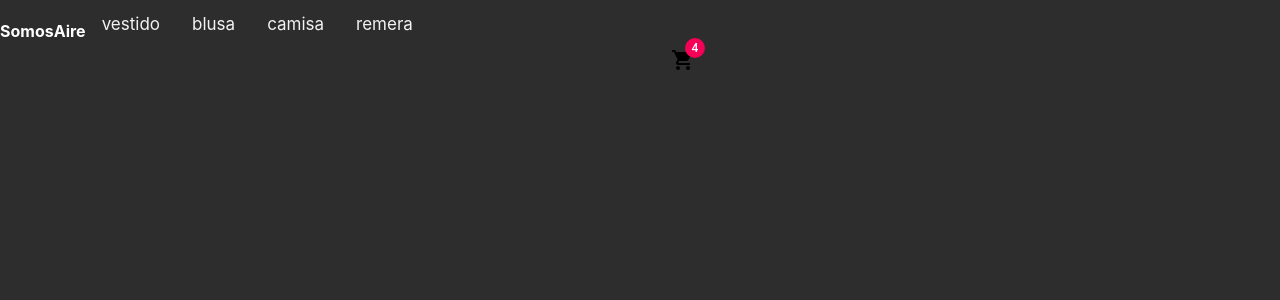
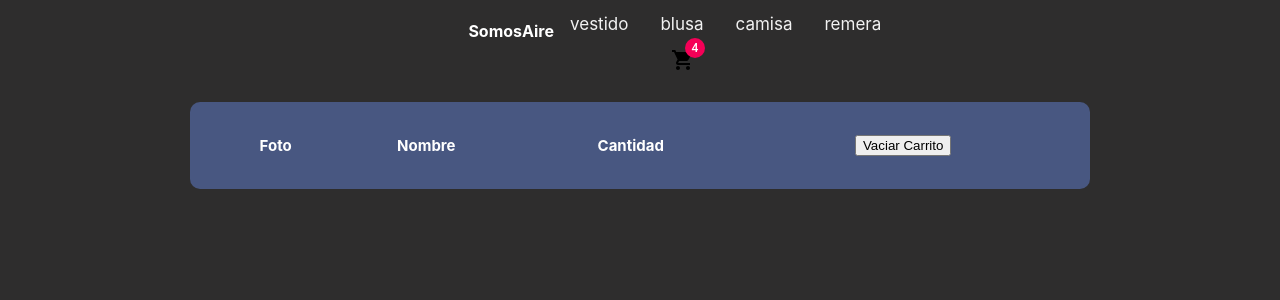
Before and after one commit to yamilapandolfini/reactYamilaCPandolfini, a React (Create React App) app: page /cart in a window 1280 px wide. Shown: the top 300 px of the page. Built offline with nearby package versions, Linux system fonts and the light colour scheme.

Commit message:
desafio cartcontext

```diff
--- a/src/App.js
+++ b/src/App.js
@@ -5,12 +5,15 @@ import NavBar from './components/NavBar';
 import ItemDetailContainer from './components/ItemDetailContainer';
 import ItemListContainer from './components/ItemListContainer';
 import ItemCount from './components/ItemCount';
+import CartContextProvider from './components/CartContext';
+import Cart from './components/Cart';
 
 
 
 const App =() => {
   return (
     <div className="App">
+      <CartContextProvider>
         <BrowserRouter>
           <NavBar/>
             <Routes>
@@ -18,8 +21,11 @@ const App =() => {
               <Route exact path='/category/:categoryId' element={<ItemListContainer/>} />
               <Route path='/detail/:paramId' element={<ItemDetailContainer />} />
               <Route path='count' element={<ItemCount/>} />
+              <Route path='/cart' element={<Cart/>} />
             </Routes>
         </BrowserRouter>
+      </CartContextProvider>
+
     </div>
   );
 }
--- /dev/null
+++ b/src/components/Cart.css
@@ -0,0 +1,16 @@
+.detalle {
+    width: 900px;
+    padding: 30px;
+    margin: 30px;
+    font-size: 15px;
+    background-color: rgb(72, 87, 129);
+    color: white;
+    border-radius: 10px;
+    align-content: center;
+    justify-content: center;
+}
+
+.detalle img {
+    width: 150px;
+    object-position: center;
+}
--- /dev/null
+++ b/src/components/Cart.js
@@ -0,0 +1,35 @@
+import React from 'react';
+import { useContext } from 'react';
+import { CartContext } from '../components/CartContext';
+import './Cart.css';
+
+const Cart = () => {
+
+    const {cart} = useContext (CartContext);
+
+    return (
+        <table class="table table-striped" className='detalle'>
+            <thead>
+                <tr>
+                <th scope="col">Foto</th>
+                <th scope="col">Nombre</th>
+                <th scope="col">Cantidad</th>
+                <th scope="col"></th>
+                <th scope="col"><button>Vaciar Carrito</button></th>
+                </tr>
+            </thead>
+            <tbody>
+            {cart.map(producto => {
+                        return <tr>
+                            <td> <img src={producto.item.priceUrl} /></td>
+                            <td> {producto.item.name} </td>
+                            <td> {producto.cantidad} </td>
+                            <td> <button>Eliminar producto</button> </td>
+                        </tr>
+            })}
+            </tbody>
+        </table>
+    )
+}
+
+export default Cart;
--- /dev/null
+++ b/src/components/CartContext.css
@@ -0,0 +1,6 @@
+.CardContextContainer {
+    justify-content: center;
+    display: flex;
+    align-items: center;
+    flex-direction: column;
+}
--- /dev/null
+++ b/src/components/CartContext.js
@@ -0,0 +1,59 @@
+import React, { createContext, useState } from "react";
+
+export const CartContext = createContext();
+
+const CartContextProvider = ({children}) => {
+
+    const [cart, setCart] = useState([]);
+
+    const getCantidad = () => {
+        let subTotal = 0;
+        cart.forEach(elemento=> {
+            console.log(elemento);
+            subTotal += elemento.cantidad
+        })
+        return subTotal;
+    }
+
+    const addItem = (producto, quantity) => {
+
+        const flag = isInCart(producto);
+        console.log(flag);
+        if (flag) {
+            let productoRepetido = cart.find (elemento => elemento.item === producto);
+            productoRepetido.cantidad += quantity;
+            let cartSinRepetido = cart.filter (elemento => elemento.item !== producto);
+            setCart([...cartSinRepetido, productoRepetido]);
+        } else {
+            setCart([...cart, {item: producto, cantidad: quantity}]);
+        }
+    }
+
+    const isInCart = (item) => {
+        console.log(item);
+        return cart.some(producto => producto.item === item );
+    }
+
+    const removeItem = (item) => {
+
+    }
+
+    const cleanCart = () => {
+
+    }
+
+
+    return(
+        <div className="ItemDetailContainer">
+                <CartContext.Provider value = {{
+                cart,
+                addItem, removeItem, cleanCart, getCantidad
+            }}>
+                {children}
+            </CartContext.Provider>
+
+        </div>
+    )
+}
+
+export default CartContextProvider;
--- a/src/components/ItemDetail.js
+++ b/src/components/ItemDetail.js
@@ -1,9 +1,12 @@
 import React, { useContext, useState } from 'react';
+import { CartContext } from '../components/CartContext';
 import { Link } from 'react-router-dom';
 import ItemCount from './ItemCount';
 import './ItemDetail.css'
 
 const ItemDetail = ({ product })=>{
+
+    const {addItem} = useContext(CartContext)
 
     const [compra, setCompra] = useState(false);
     const [qty, setQty] = useState(0);
@@ -14,7 +17,7 @@ const ItemDetail = ({ product })=>{
     }
 
     const handleComprando = () =>{
-        console.log("agregar");
+        addItem(product, qty);
     }
 
     return(
```
Lines whose indentation alone changed are shown as unchanged.
